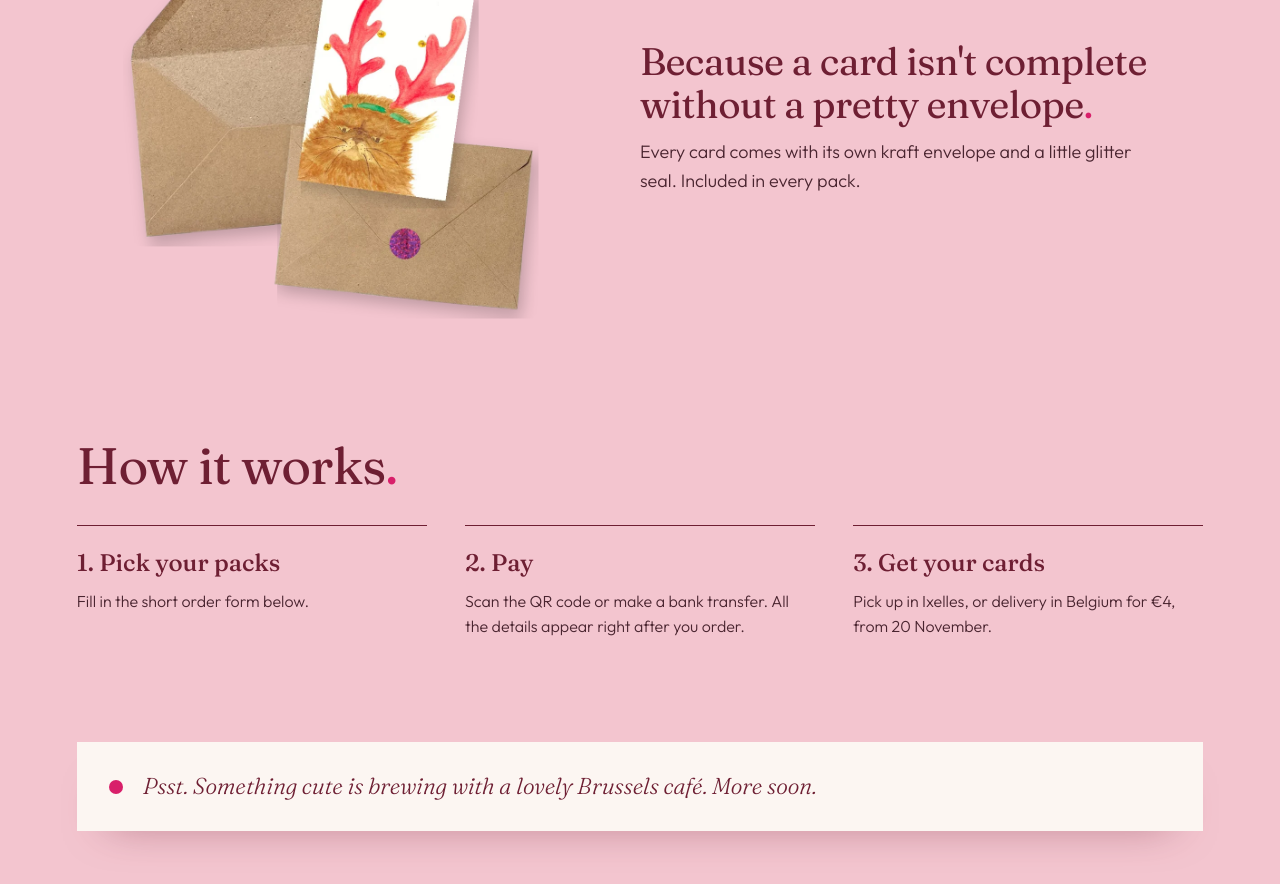
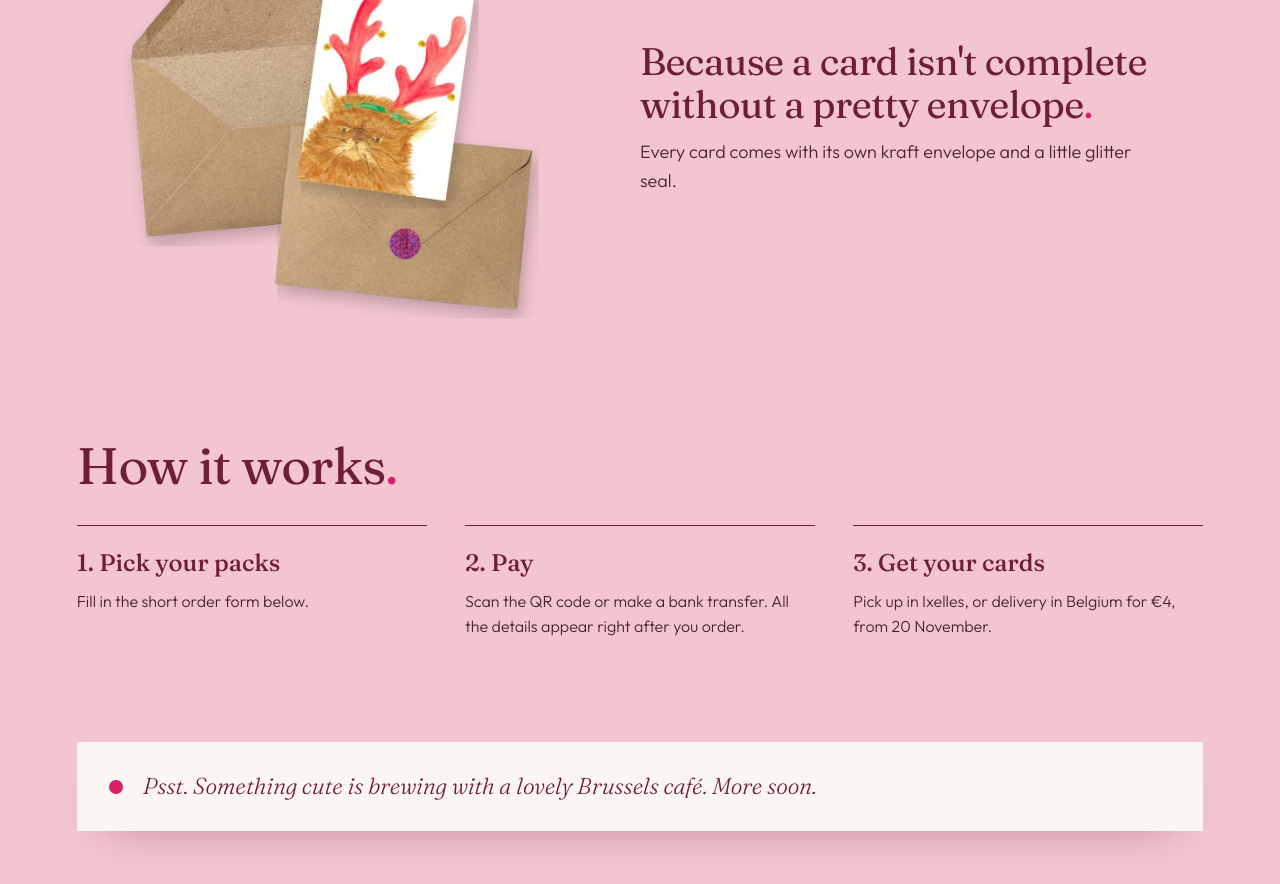
Before and after one commit to KimUntangle/goodonpaper-site, a plain HTML site: page index.html in a window 1280 px wide. Shown: the part 2060-2944 px from the top of the page. Drawn offline with Linux system fonts and the light colour scheme; a script that the page names is missing.

Commit message:
Envelope band: drop last line
Co-Authored-By: Claude Opus 5.5 <noreply@anthropic.com>
Claude-Session: https://claude.ai/code/session_01GUPr6ihkZTKKkS6ch84Wbc

```diff
--- a/index.html
+++ b/index.html
@@ -213,7 +213,7 @@
       <img src="images/envelopes.webp" width="926" height="904" alt="A kraft envelope opened with the Grumpy cat card, next to a closed envelope sealed with a pink glitter sticker" loading="lazy">
       <div>
         <h3 class="serif">Because a card isn't complete without a pretty envelope<span class="dot">.</span></h3>
-        <p>Every card comes with its own kraft envelope and a little glitter seal. Included in every pack.</p>
+        <p>Every card comes with its own kraft envelope and a little glitter seal.</p>
       </div>
     </div>
   </section>
```
